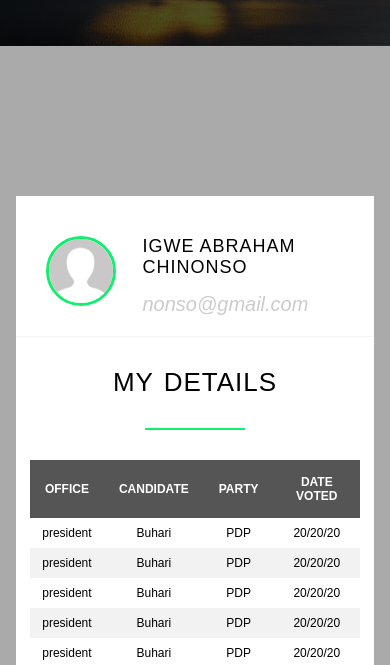
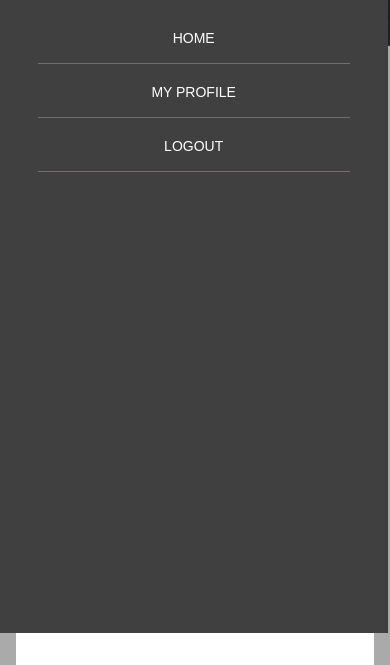
Before and after one commit to chiboycalix/andela-politico, a plain HTML site: page ui/profile.html in a window 390 px wide. Both pictures are taken after a click on the link 359 px from the left and 40 px from the top of the page. Shown: the part 140-805 px from the top of the page. Drawn offline with Linux system fonts and the light colour scheme; files whose address does not match are found by name.

Commit message:
ft(media-query-js): I created a javascript file for the media queries on mobile screens
I added media a javascript file which was used for controlling the navigation menu on mobile screen resolutions

```diff
--- a/ui/home.html
+++ b/ui/home.html
@@ -335,7 +335,7 @@
     </div>
 </footer>
 
-    <script src="mediaquery.js"></script>
+    <script src="./js/mediaquery.js"></script>
     <script src="vote.js"></script>
 </body>
 </html>
--- /dev/null
+++ b/ui/js/mediaquery.js
@@ -0,0 +1,9 @@
+function toggleNav(){
+    var menu = document.querySelector('.main-nav');
+    var politicoBox = document.querySelector('.politico-text-box')
+    if(menu.classList !== 'open'){
+       menu.classList.toggle('open')
+       politicoBox.classList.toggle('hide');
+    }
+
+}
--- a/ui/profile.html
+++ b/ui/profile.html
@@ -127,6 +127,6 @@
                 <p class="footer-p"> Copyright &copy; 2019 by Politico. All Rights Reserved</p>
             </div>
         </footer>
-        <script src="mediaquery.js"></script>
+        <script src="./js/mediaquery.js"></script>
 </body>
 </html>
```
Also changed, not shown: ui/admin/mqadmin.js (added, +9 -0 lines), ui/index.html (+1 -1 lines).
